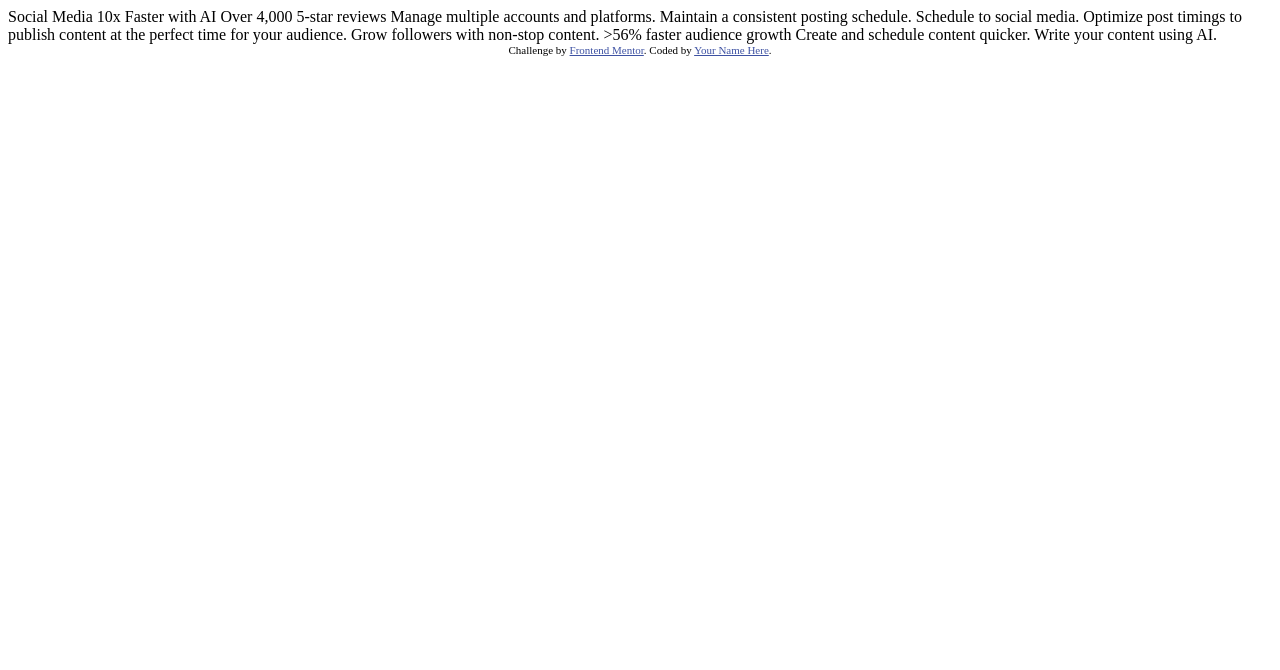
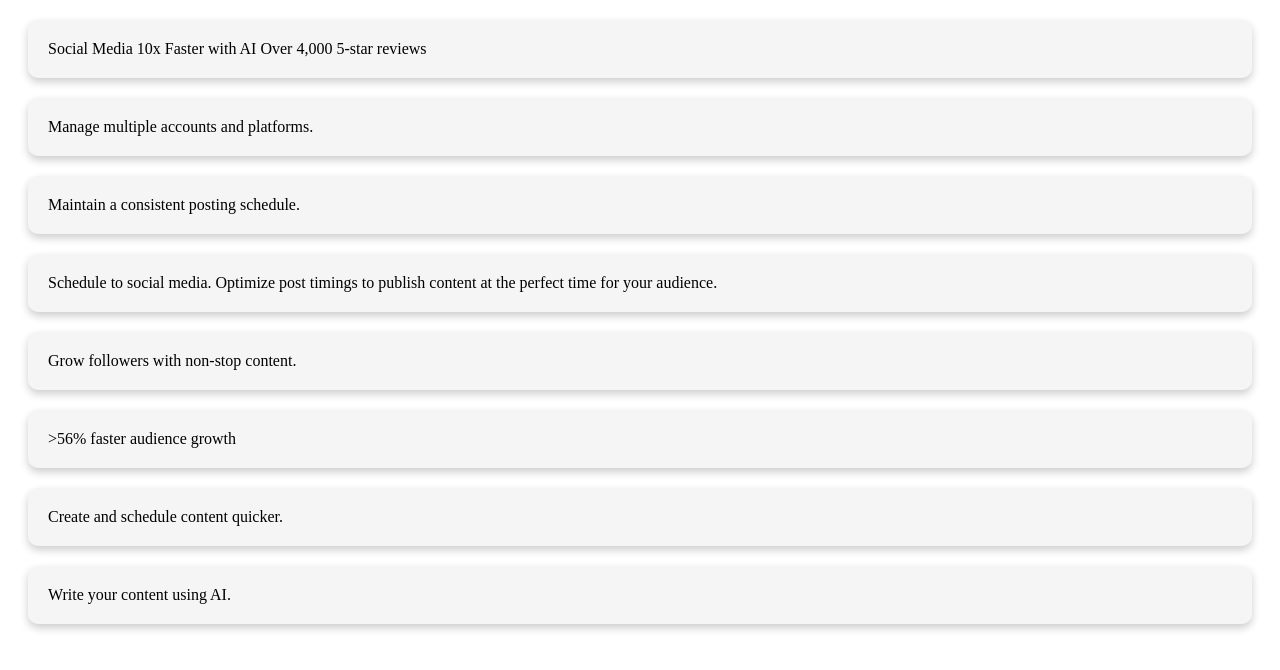
Before and after one commit to Icily57/bento-grid-main, a plain HTML site: page index.html in a window 1280 px wide. Drawn offline with Linux system fonts and the light colour scheme.

Commit message:
First commit

```diff
--- a/index.html
+++ b/index.html
@@ -5,38 +5,49 @@
   <meta name="viewport" content="width=device-width, initial-scale=1.0"> <!-- displays site properly based on user's device -->
 
   <link rel="icon" type="image/png" sizes="32x32" href="./assets/images/favicon-32x32.png">
+  <link rel="stylesheet" href="styles.css">
 
   <title>Frontend Mentor | Bento grid</title>
 
-  <!-- Feel free to remove these styles or customise in your own stylesheet 👍 -->
-  <style>
-    .attribution { font-size: 11px; text-align: center; }
-    .attribution a { color: hsl(228, 45%, 44%); }
-  </style>
+
 </head>
 <body>
-
+  <div class="container">
+    <div class="card1">
       Social Media 10x Faster with AI
       Over 4,000 5-star reviews
+    </div>
 
+      <div class="card2">
         Manage multiple accounts and platforms.
+      </div>
 
+      <div class="card3">
         Maintain a consistent posting schedule.
+      </div>
 
+      <div class="card4">
         Schedule to social media.
       Optimize post timings to publish content at the perfect time for your audience.
+      </div>
 
+      <div class="card5">
         Grow followers with non-stop content.
+      </div>
 
+      <div class="card6">
         >56% faster audience growth
+      </div>
 
+      <div class="card7">
         Create and schedule content quicker.
+      </div>
 
+      <div class="card8">
         Write your content using AI.
+      </div>
 
-  <div class="attribution">
-    Challenge by <a href="https://www.frontendmentor.io?ref=challenge">Frontend Mentor</a>.
-    Coded by <a href="#">Your Name Here</a>.
+
 </div>
 </body>
 </html>
--- /dev/null
+++ b/styles.css
@@ -0,0 +1,65 @@
+
+
+.card1{
+    background-color: #f5f5f5;
+    border-radius: 10px;
+    padding: 20px;
+    margin: 20px;
+    box-shadow: 0 4px 8px 0 rgba(0,0,0,0.2);
+}
+
+.card2{
+    background-color: #f5f5f5;
+    border-radius: 10px;
+    padding: 20px;
+    margin: 20px;
+    box-shadow: 0 4px 8px 0 rgba(0,0,0,0.2);
+}
+
+.card3{
+    background-color: #f5f5f5;
+    border-radius: 10px;
+    padding: 20px;
+    margin: 20px;
+    box-shadow: 0 4px 8px 0 rgba(0,0,0,0.2);
+}
+
+.card4{
+    background-color: #f5f5f5;
+    border-radius: 10px;
+    padding: 20px;
+    margin: 20px;
+    box-shadow: 0 4px 8px 0 rgba(0,0,0,0.2);
+}
+
+.card5{
+    background-color: #f5f5f5;
+    border-radius: 10px;
+    padding: 20px;
+    margin: 20px;
+    box-shadow: 0 4px 8px 0 rgba(0,0,0,0.2);
+}
+
+.card6{
+    background-color: #f5f5f5;
+    border-radius: 10px;
+    padding: 20px;
+    margin: 20px;
+    box-shadow: 0 4px 8px 0 rgba(0,0,0,0.2);
+}
+
+.card7{
+    background-color: #f5f5f5;
+    border-radius: 10px;
+    padding: 20px;
+    margin: 20px;
+    box-shadow: 0 4px 8px 0 rgba(0,0,0,0.2);
+}
+
+.card8{
+    background-color: #f5f5f5;
+    border-radius: 10px;
+    padding: 20px;
+    margin: 20px;
+    box-shadow: 0 4px 8px 0 rgba(0,0,0,0.2);
+}
```
Lines whose indentation alone changed are shown as unchanged.
